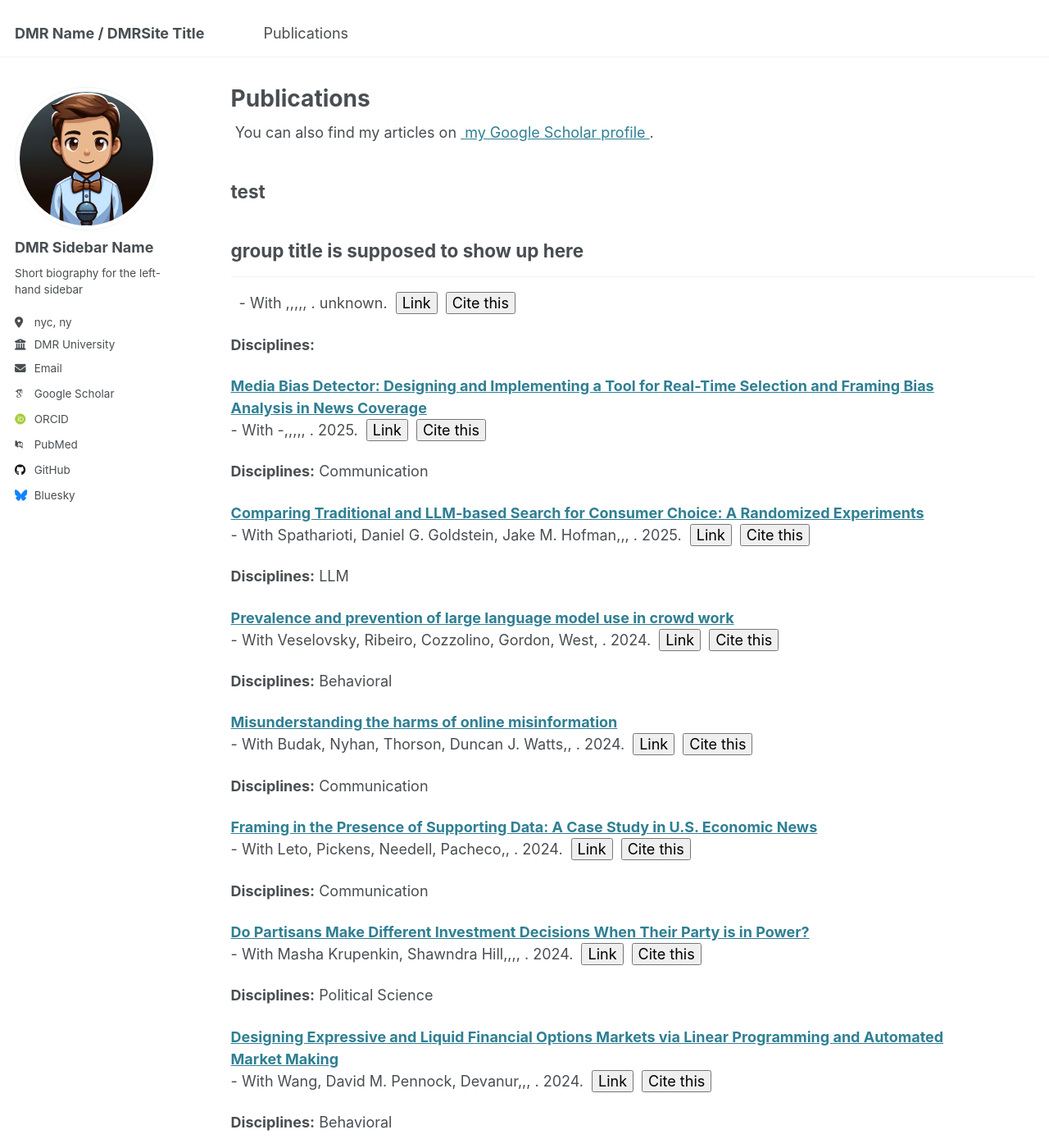
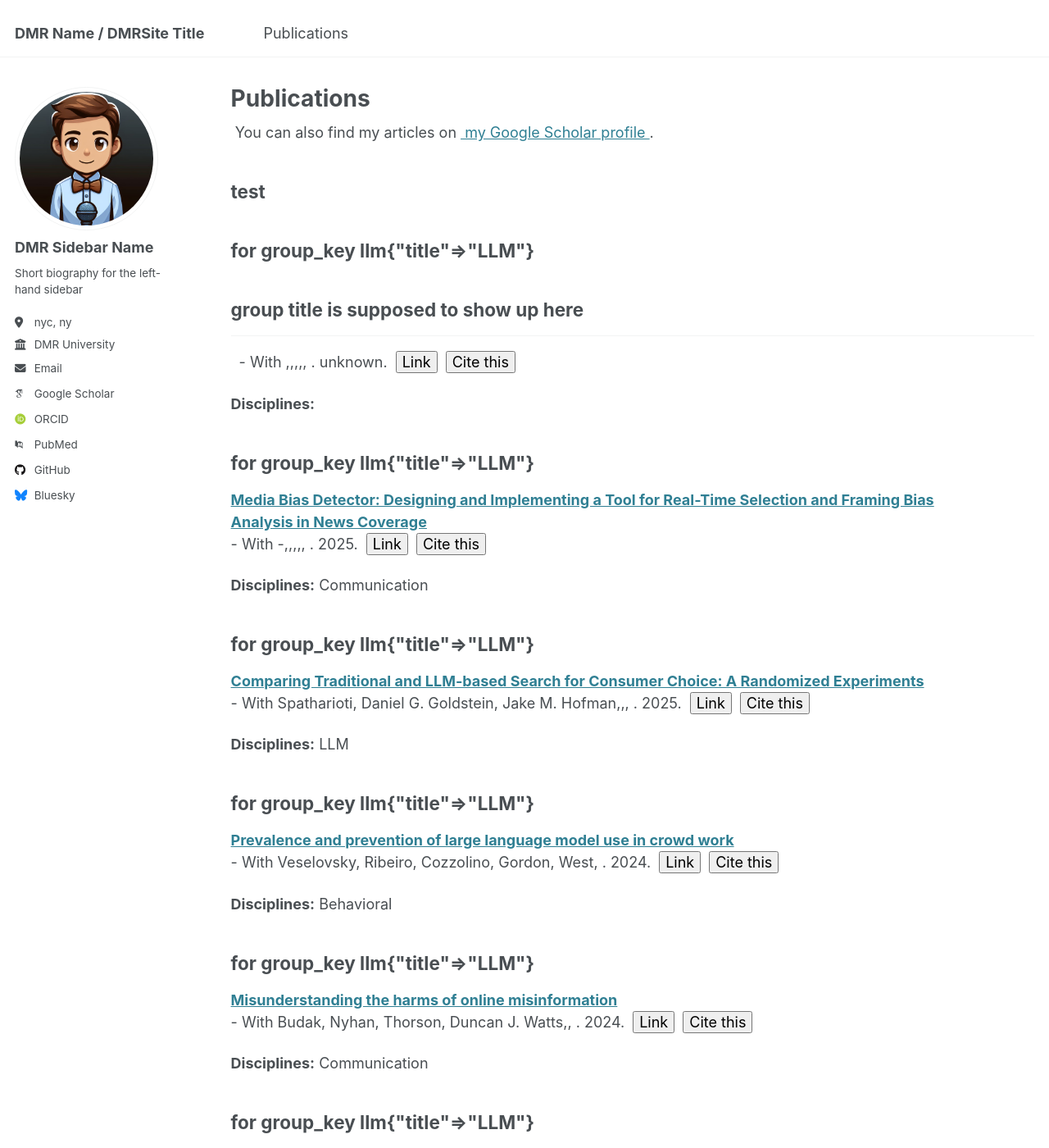
Before and after one commit to chotomirza/davidtest.github.io, a Jekyll site: the page built from _pages/publications.html, in a window 1280 px wide and 1400 px high. Shown: the whole window at 82% size. Built offline with Jekyll 4.4.1, drawn with Linux system fonts in a browser that asks for light colours; some web fonts are replaced; some of the changed text lies outside the part shown.

Commit message:
display group title test 3

```diff
--- a/_pages/publications.html
+++ b/_pages/publications.html
@@ -28,12 +28,13 @@
 
   <!-- Check if post matches any Group -->
   {% for group_key in site.publication_groups %}
+    <h2> for group_key {{group_key}} </h2>
+
     {% assign group = site.publication_groups[group_key] %}
     {% if post.Group == group.title %}
       <!-- Show Group title only once -->
       {% unless group_title_shown contains group_key %}
         <h2>{{ group.title }}</h2>
-        <h3> {{group}} </h3>
         <h2> group title is supposed to show up here</h2>
         <hr />
         {% assign group_title_shown = group_title_shown | push: group_key %}
```
